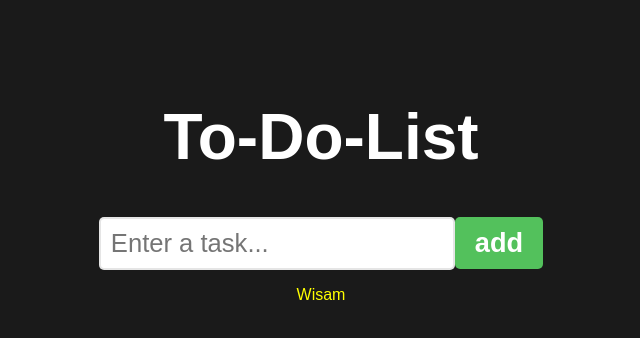
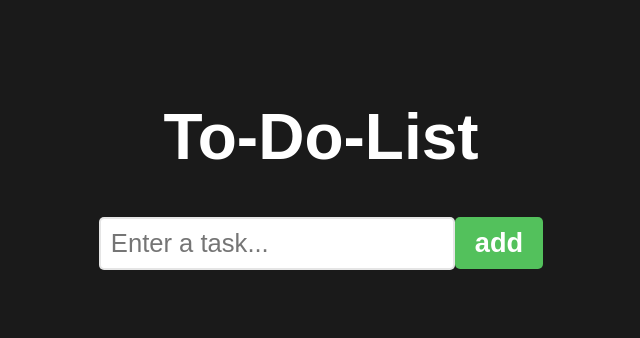
Before and after one commit to Abualtaher/Todo-list-React, a React (Vite) app: page / in a window 1280 px wide. Shown: the top 338 px of the page, without its empty margins (319-959 px from the left). Built offline with nearby package versions, Linux system fonts and the light colour scheme.

Commit message:
togbort en p tag

```diff
--- a/src/components/ToDoList.tsx
+++ b/src/components/ToDoList.tsx
@@ -75,7 +75,6 @@ function ToDoList() {
           </li>
         ))}
       </ol>
-      <p>Wisam</p>
     </div>
   );
 }
--- a/src/index.css
+++ b/src/index.css
@@ -73,6 +73,3 @@ li {
   padding: 8px 12px;
   margin-left: 5px;
 }
-p {
-  color: yellow;
-}
```
